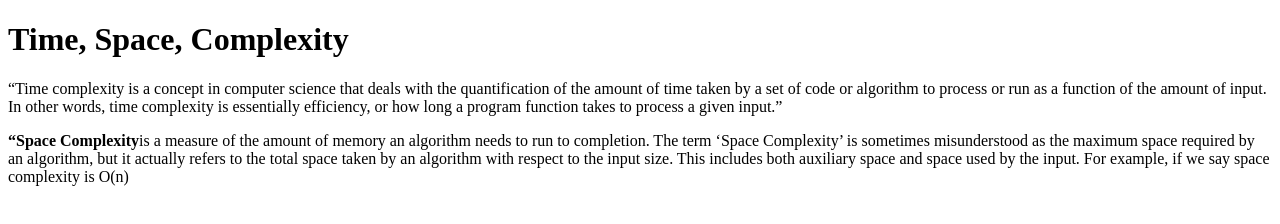
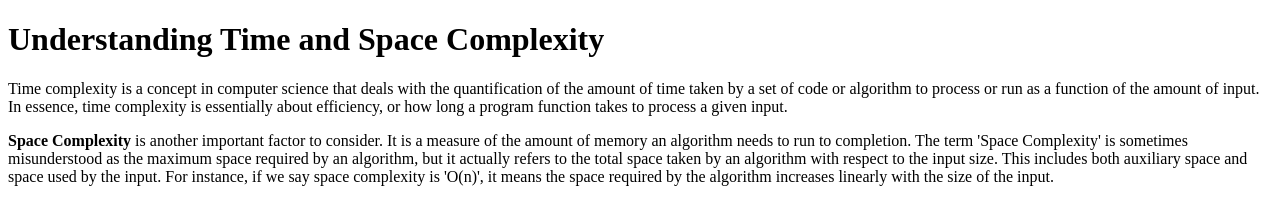
Before and after one commit to acciojob/time-and-space-complexity-coder-T03, a website: page main.html in a window 1280 px wide. Drawn offline with Linux system fonts and the light colour scheme.

Commit message:
created a submission

```diff
--- a/main.html
+++ b/main.html
@@ -1,20 +1,11 @@
 <!DOCTYPE html>
-
 <html>
-
 <head>
 	<link rel="stylesheet" href="styles.css">
 </head>
-
 <body>
-	<!-- the entire body must be written by student -->
-
-		<h1>Time, Space, Complexity</h1>
-	     <p> “Time complexity is a concept in computer science that deals with the quantification of the amount of time taken by a set of code or algorithm to process or run as a function of the amount of input. In other words, time complexity is essentially efficiency, or how long a program function takes to process a given input.”</p>
-          <p> <b>“Space Complexity</b>is a measure of the amount of memory an algorithm needs to run to completion. The term ‘Space Complexity’ is sometimes misunderstood as the maximum space required by an algorithm, but it actually refers to the total space taken by an algorithm with respect to the input size. This includes both auxiliary space and space used by the input. For example, if we say space complexity is O(n)</p>
-
-
-
+	<h1>Understanding Time and Space Complexity</h1>
+    <p>Time complexity is a concept in computer science that deals with the quantification of the amount of time taken by a set of code or algorithm to process or run as a function of the amount of input. In essence, time complexity is essentially about efficiency, or how long a program function takes to process a given input.</p>
+    <p><b>Space Complexity</b> is another important factor to consider. It is a measure of the amount of memory an algorithm needs to run to completion. The term 'Space Complexity' is sometimes misunderstood as the maximum space required by an algorithm, but it actually refers to the total space taken by an algorithm with respect to the input size. This includes both auxiliary space and space used by the input. For instance, if we say space complexity is 'O(n)', it means the space required by the algorithm increases linearly with the size of the input.</p>
 </body>
-
-</html>
+</html
```
